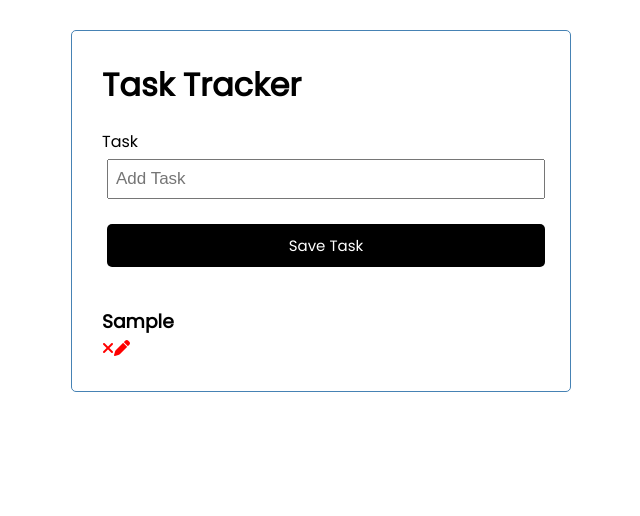
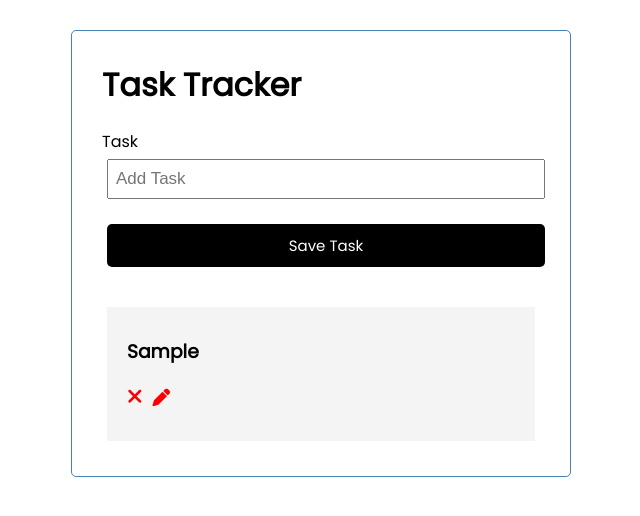
Before and after one commit to husseinfaqih/task-manager-vue, a Vue app: page / in a window 1280 px wide. Both pictures are taken after typing "Sample" into the empty fields and a click on the input "Save Task". Shown: the top 516 px of the page, without its empty margins (319-959 px from the left). Built offline with nearby package versions, Linux system fonts and the light colour scheme.

Commit message:
fixed css

```diff
--- a/src/components/TaskComponent.vue
+++ b/src/components/TaskComponent.vue
@@ -1,10 +1,10 @@
 <template>
-  <div>
+  <div class="task">
     <!-- Display task text when not in editing mode -->
     <h3 v-if="!editing">{{ task.text }}</h3>
 
     <!-- Input field for editing task text when in editing mode -->
-    <input v-model="taskText" v-if="editing" @keydown.enter="saveTask" type="text">
+    <input v-model="taskText" v-if="editing" @keydown.enter="saveTask" type="text" class="input">
 
     <!-- Delete task button -->
     <i class="fas fa-times" @click="deleteTask(task.id)"></i>
@@ -64,13 +64,26 @@ export default {
 
 <style scoped>
 .fas {
+  font-size:1.3em;
   color: red;
+  margin-top: 1em;
+  cursor: pointer;
+
+}
+.fa-pen{
+  font-size:1.1em;
+  margin-left:10px ;
+}
+
+.fa-check{
+  margin-left:10px ;
+
 }
 .task {
   background: #f4f4f4;
   margin: 5px;
-  padding: 10px 20px;
-  cursor: pointer;
+  padding: 30px 20px;
+  /* cursor: pointer; */
 }
 .task.reminder {
   border-left: 5px solid green;
@@ -80,4 +93,12 @@ export default {
   align-items: center;
   justify-content: space-between;
 }
+
+.input {
+  width: 100%;
+  height: 40px;
+  margin: 5px;
+  padding: 3px 7px;
+  font-size: 17px;
+}
 </style>
```
